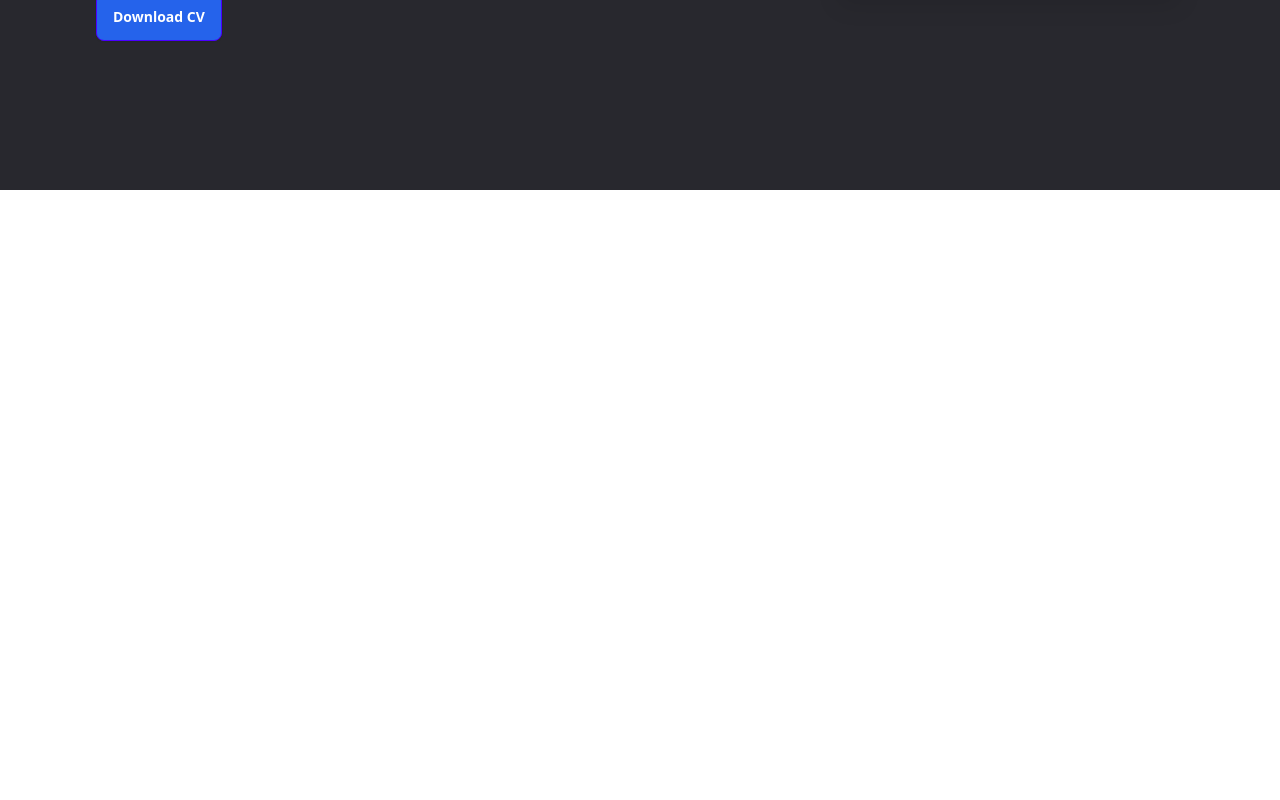
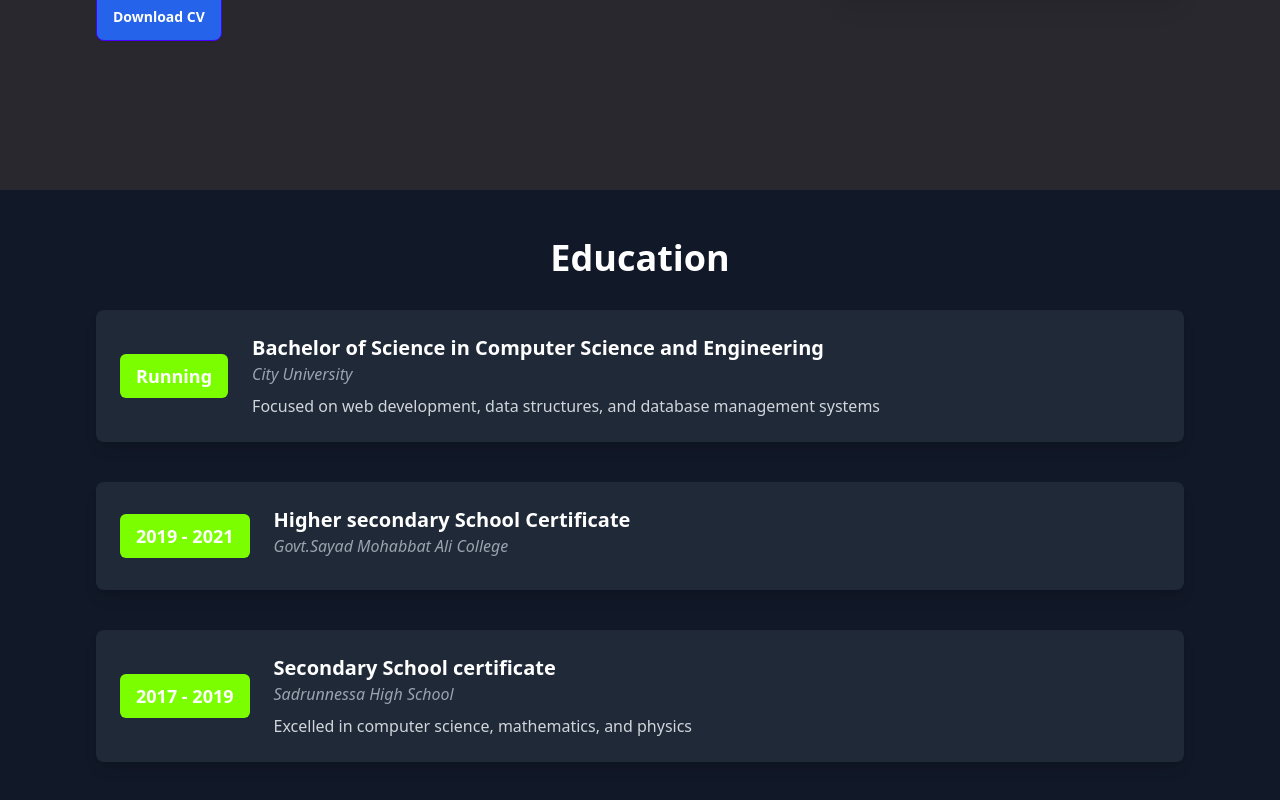
Before and after one commit to Ahad-Miah/Portfolio, a React (Vite) app: page / in a window 1280 px wide. Shown: the part 706-1506 px from the top of the page. Before the commit the page ends 896 px from the top, so only its background shows below. Built offline with nearby package versions, Linux system fonts and the light colour scheme.

Commit message:
added education section

```diff
--- /dev/null
+++ b/src/Components/Education/Education.jsx
@@ -0,0 +1,57 @@
+import React from 'react';
+
+const Education = () => {
+    const educationData = [
+        {
+          year: "Running",
+          degree: "Bachelor of Science in Computer Science and Engineering",
+          institution: "City University",
+          description:
+            "Focused on web development, data structures, and database management systems",
+        },
+        {
+          year: "2019 - 2021",
+          degree: "Higher secondary School Certificate",
+          institution: "Govt.Sayad Mohabbat Ali College",
+          description:
+            "",
+        },
+        {
+          year: "2017 - 2019",
+          degree: "Secondary School certificate",
+          institution: "Sadrunnessa High School",
+          description:
+            "Excelled in computer science, mathematics, and physics",
+        },
+      ];
+    return (
+        <section className="bg-gray-900 text-white py-12">
+        <div className="container mx-auto px-6 md:px-12 lg:px-24">
+          <h2 className="text-3xl md:text-4xl font-bold text-center mb-8">
+            Education
+          </h2>
+          <div className="space-y-10">
+            {educationData.map((item, index) => (
+              <div
+                key={index}
+                className="flex flex-col md:flex-row items-start md:items-center space-y-4 md:space-y-0 md:space-x-6 bg-gray-800 p-6 rounded-lg shadow-lg"
+              >
+                <div className="flex-shrink-0">
+                  <div className="bg-[#7bff00] text-white text-lg font-bold px-4 py-2 rounded-md">
+                    {item.year}
+                  </div>
+                </div>
+                <div>
+                  <h3 className="text-xl font-semibold">{item.degree}</h3>
+                  <p className="text-gray-400 italic">{item.institution}</p>
+                  <p className="text-gray-300 mt-2">{item.description}</p>
+                </div>
+              </div>
+            ))}
+          </div>
+        </div>
+      </section>
+    );
+};
+
+export default Education;
--- a/src/Pages/Home.jsx
+++ b/src/Pages/Home.jsx
@@ -1,10 +1,12 @@
 import React from 'react';
 import Banner from '../Components/Banner/Banner';
+import Education from '../Components/Education/Education';
 
 const Home = () => {
     return (
         <div>
             <Banner></Banner>
+            <Education></Education>
         </div>
     );
 };
```
